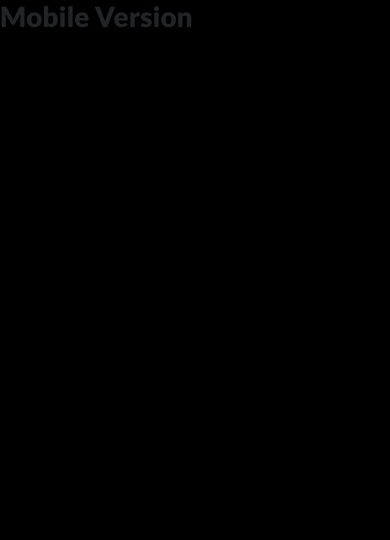
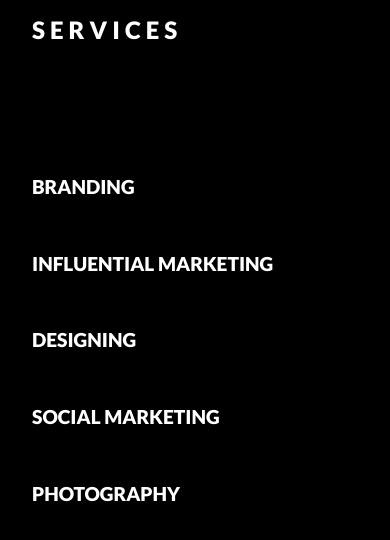
Before and after one commit to vanshaj-sharma/Social, a React (Create React App) app: page /services in a window 390 px wide. Shown: the top 540 px of the page. Built offline with nearby package versions, Linux system fonts and the light colour scheme.

Commit message:
mbServices =>Starting

```diff
--- a/src/pages/Services.js
+++ b/src/pages/Services.js
@@ -6,6 +6,7 @@ import DigitalMarketing from "./components/services/DigitalMarketing";
 import Designing from "./components/services/Designing";
 import SocialMedia from "./components/services/SocialMedia";
 import PhotoVideo from "./components/services/PhotoVideo";
+import mbServices from "./mobile/mbServices";
 
 function Services() {
   const [select, setSelected] = useState("0");
@@ -106,9 +107,7 @@ function Services() {
           <NavLink to="/about">ABOUT US</NavLink>
         </div>
       </div>
-      <div className="mobile">
-        <h1>Mobile Version</h1>
-      </div>
+      <div className="mobile">{mbServices()}</div>
     </>
   );
 }
--- /dev/null
+++ b/src/pages/mobile/mbServices.js
@@ -0,0 +1,18 @@
+import { NavLink } from "react-router-dom";
+import "./styles/mbServices.css";
+function mbServices() {
+  return (
+    <>
+      <h1 className="s_title">SERVICES</h1>
+      <div className="s_headings">
+        <NavLink to="/services/branding">BRANDING</NavLink>
+        <NavLink to="/services/influential">INFLUENTIAL MARKETING</NavLink>
+        <NavLink to="/services/design">DESIGNING</NavLink>
+        <NavLink to="/services/marketing">SOCIAL MARKETING</NavLink>
+        <NavLink to="/services/photography">PHOTOGRAPHY</NavLink>
+      </div>
+    </>
+  );
+}
+
+export default mbServices;
--- /dev/null
+++ b/src/pages/mobile/styles/mbServices.css
@@ -0,0 +1,24 @@
+@media only screen and (max-width: 720px) {
+  .s_title {
+    margin-left: 2rem;
+    margin-top: 1rem;
+    font-size: 1.5rem;
+    letter-spacing: 5px;
+    font-weight: bold;
+    color: #ffffff;
+    text-decoration: none;
+  }
+  .s_headings {
+    display: flex;
+    flex-direction: column;
+    margin-top: 5rem;
+  }
+
+  .s_headings > a {
+    color: #ffffff;
+    text-decoration: none;
+    margin-top: 3rem;
+    margin-left: 2rem;
+    font-size: 1.2rem;
+  }
+}
```
